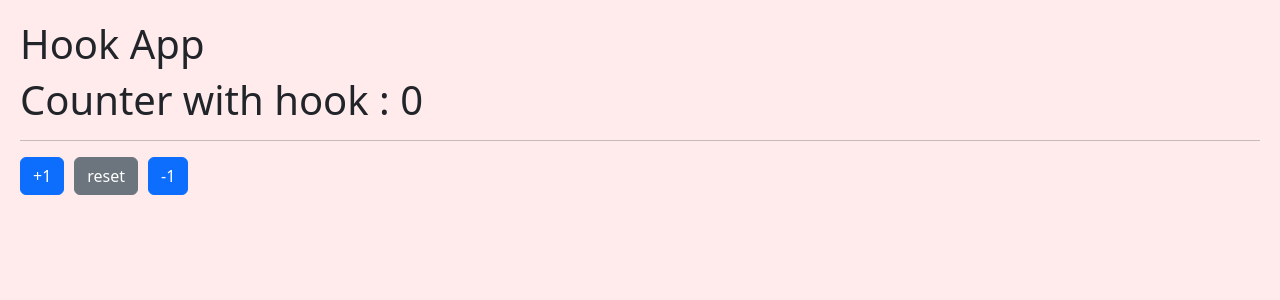
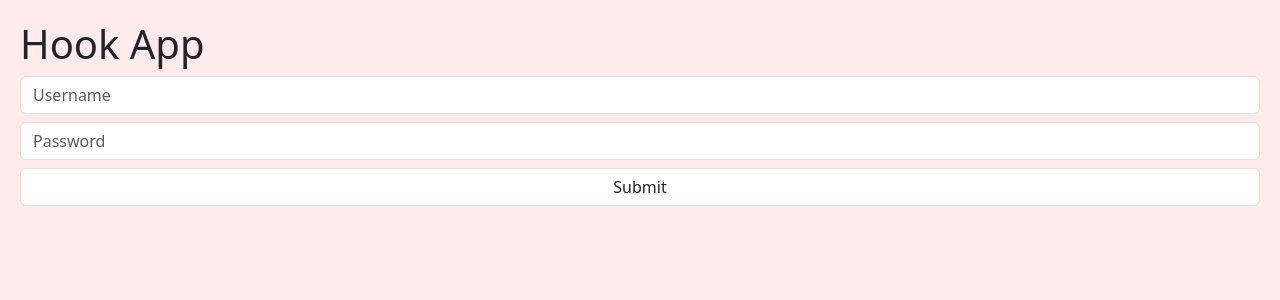
Before and after one commit to dienorseman/hooks-app-react, a React (Vite) app: page / in a window 1280 px wide. Shown: the top 300 px of the page. Built offline with nearby package versions, Linux system fonts and the light colour scheme.

Commit message:
useEffect added

```diff
--- /dev/null
+++ b/src/02-useEffect/FormWithCustomHook.jsx
@@ -0,0 +1,38 @@
+import { useForm } from "../hooks/useForm";
+
+export const FormWithCustomHook = () => {
+
+    const { inputValue, onInputChange } = useForm({
+        username: '',
+        password: ''
+    })
+
+    const { username, password } = inputValue;
+
+    const onSubmit = ( event ) => {
+        event.preventDefault()
+        console.log( username, password );
+    }
+    return (
+        <>
+            <form onSubmit={ onSubmit }>
+                <input
+                    type="text"
+                    className="form-control"
+                    placeholder="Username"
+                    name="username"
+                    onChange={ onInputChange }
+                />
+                <input
+                    type="password"
+                    name="password"
+                    placeholder="Password"
+                    className="form-control mt-2"
+                    onChange={ onInputChange }
+                />
+                <input type="submit" value="Submit" className="form-control mt-2"/>
+            </form>
+        </>
+
+    );
+}
--- /dev/null
+++ b/src/02-useEffect/Message.jsx
@@ -0,0 +1,9 @@
+
+
+export const Message = () => {
+  return (
+    <>
+        <h3>Usuario ya existe</h3>
+    </>
+  )
+}
--- /dev/null
+++ b/src/02-useEffect/SimpleForm.jsx
@@ -0,0 +1,57 @@
+import { useEffect, useState } from "react";
+import { Message } from "./Message"
+
+export const SimpleForm = () => {
+    const [ inputValue, setInputValue ] = useState({
+        username: 'Karl_MarXxX',
+        email: 'Fernando@google.com'
+    })
+
+    const { username, email } = inputValue;
+
+    const onInputChange = ( { target } ) => {
+        const { name, value } = target
+    //    console.log(name, value)
+        setInputValue({
+            ...inputValue,
+            [ name ]: value
+        })
+    }
+
+    useEffect(() => {
+        // console.log('UseEffect Called')
+    }, [])
+
+    useEffect(() => {
+        // console.log('formstate changed');
+    }, [onInputChange])
+
+    const onSubmit = ( event ) => {
+        event.preventDefault()
+        console.log( inputValue );
+    }
+    return (
+        <>
+            <form onSubmit={ onSubmit }>
+                <input
+                    type="text"
+                    className="form-control"
+                    placeholder="Username"
+                    name="username"
+                    onChange={ onInputChange }
+                />
+                <input
+                    type="email"
+                    name="email"
+                    placeholder="Email"
+                    className="form-control mt-2"
+                    onChange={ onInputChange }
+                />
+            </form>
+            {
+                (username === 'Karl_MarXxX') && <Message />
+            }
+        </>
+
+    );
+};
--- a/src/HookApp.jsx
+++ b/src/HookApp.jsx
@@ -1,12 +1,16 @@
 import { CounterApp } from "./01-useState/CounterApp";
 import { CounterWithCustomHook } from "./01-useState/CounterWithCustomHook";
+import { FormWithCustomHook } from "./02-useEffect/FormWithCustomHook";
+import { SimpleForm } from "./02-useEffect/SimpleForm";
 
 export const HookApp = () => {
-  return (
-    <div>
-      <h1>Hook App</h1>
-      {/* <CounterApp /> */}
-      <CounterWithCustomHook />
+    return (
+        <div>
+            <h1>Hook App</h1>
+            {/* <CounterApp /> */}
+            {/* <CounterWithCustomHook /> */}
+            {/* <SimpleForm /> */}
+            <FormWithCustomHook />
     </div>
   );
 };
--- /dev/null
+++ b/src/hooks/useForm.js
@@ -0,0 +1,20 @@
+import { useState } from "react"
+
+export const useForm = ( initialFormValue = {}) => {
+    const [ inputValue, setInputValue ] = useState( initialFormValue )
+
+    const onInputChange = ( { target } ) => {
+        const { name, value } = target
+    //    console.log(name, value)
+        setInputValue({
+            ...inputValue,
+            [ name ]: value
+        })
+    }
+
+    return {
+        ...inputValue,
+        inputValue,
+        onInputChange,
+    }
+}
--- a/src/main.jsx
+++ b/src/main.jsx
@@ -5,7 +5,7 @@ import { HookApp } from './HookApp'
 
 
 ReactDOM.createRoot(document.getElementById('root')).render(
-  <React.StrictMode>
+  // <React.StrictMode>
     <HookApp />
-  </React.StrictMode>,
+  // </React.StrictMode>,
 )
```
